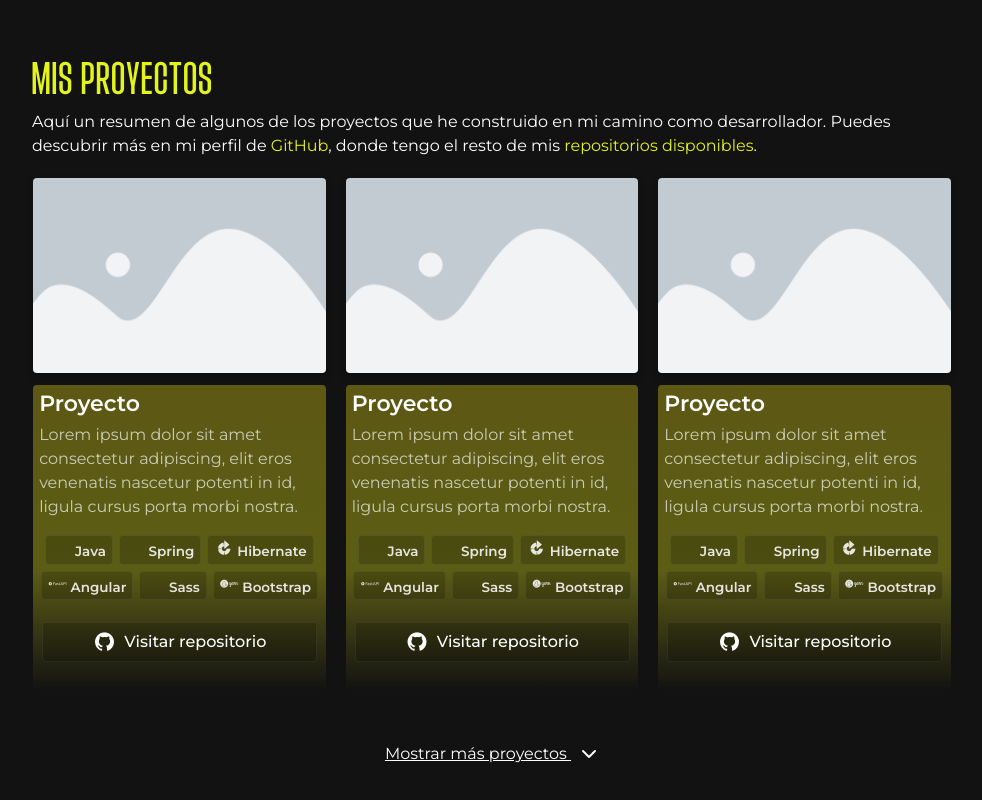
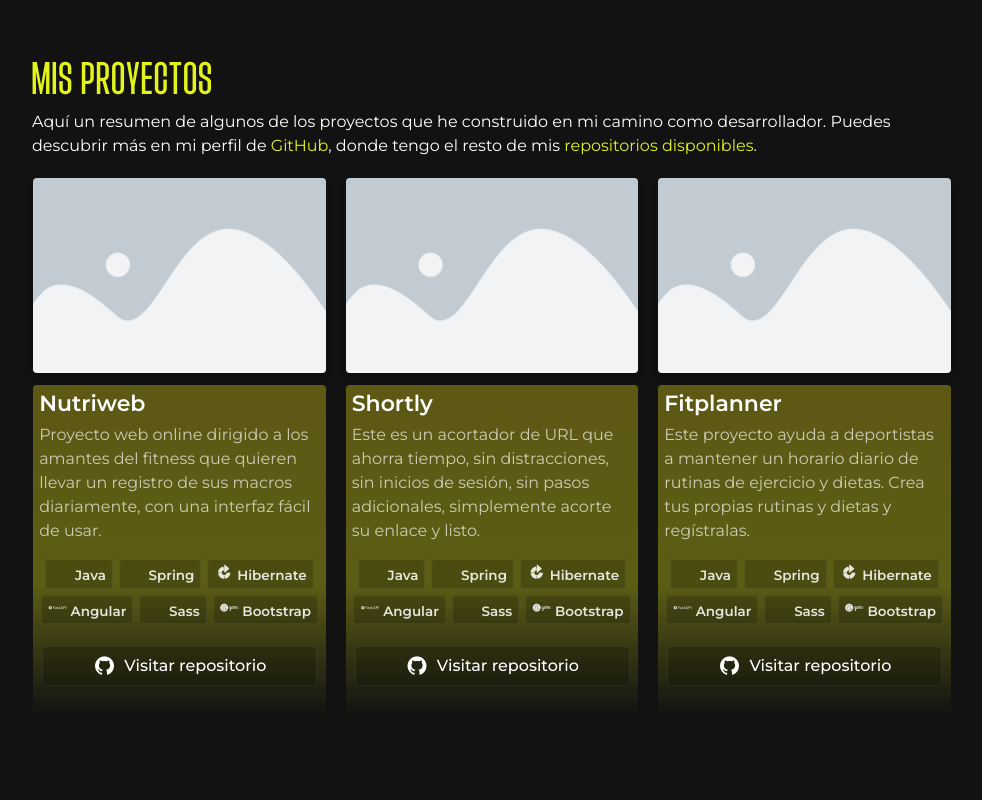
Before and after one commit to pablolop12/pablolopezlujan.es, an Angular app: page / in a window 1280 px wide. Shown: the part 966-1766 px from the top of the page, without its empty margins (148-1130 px from the left). Built offline with nearby package versions, Linux system fonts and the light colour scheme.

Commit message:
Proyectos actualizados, falta diseñar imagenes personalizadas

```diff
--- a/src/app/modules/main/components/proyectos/proyectos.component.html
+++ b/src/app/modules/main/components/proyectos/proyectos.component.html
@@ -2,16 +2,18 @@
     <div class="projects-content">
         <h1 class="title">MIS PROYECTOS</h1>
         <p class="description">
-            Aquí un resumen de algunos de los proyectos que he construido en mi camino como desarrollador. Puedes descubrir más
-            en mi perfil de <span class="hl"><a>GitHub</a></span>, donde tengo el resto de mis <span class="hl">repositorios disponibles</span>.
+            Aquí un resumen de algunos de los proyectos que he construido en mi camino como desarrollador. Puedes
+            descubrir más
+            en mi perfil de <span class="hl"><a>GitHub</a></span>, donde tengo el resto de mis <span
+                class="hl">repositorios disponibles</span>.
         </p>
         <div class="projects-container">
             <div class="project">
                 <img src="assets/img/placeholder.webp" class="project-image" alt="Project Image">
                 <div class="details">
-                    <h1 class="project-title">Proyecto</h1>
-                    <p class="project-description">Lorem ipsum dolor sit amet consectetur adipiscing, elit eros
-                        venenatis nascetur potenti in id, ligula cursus porta morbi nostra.</p>
+                    <h1 class="project-title">Nutriweb</h1>
+                    <p class="project-description">Proyecto web online dirigido a los amantes del fitness que quieren
+                        llevar un registro de sus macros diariamente, con una interfaz fácil de usar.</p>
                     <div class="tech-container">
                         <span class="tech">
                             <i class="devicon-java-plain"></i>
@@ -34,16 +36,16 @@
                             <i class="devicon-bootstrap-plain"></i>
                             Bootstrap</span>
                     </div>
-                    <a class="git-link"><i class="fa-brands fa-github me-2"></i>Visitar repositorio</a>
+                    <a class="git-link" href="https://github.com/pablolop12/Nutriweb-Nutritional-Tracker" target="_blank"><i class="fa-brands fa-github me-2"></i>Visitar repositorio</a>
                 </div>
             </div>
 
             <div class="project">
                 <img src="assets/img/placeholder.webp" class="project-image" alt="Project Image">
                 <div class="details">
-                    <h1 class="project-title">Proyecto</h1>
-                    <p class="project-description">Lorem ipsum dolor sit amet consectetur adipiscing, elit eros
-                        venenatis nascetur potenti in id, ligula cursus porta morbi nostra.</p>
+                    <h1 class="project-title">Shortly</h1>
+                    <p class="project-description">Este es un acortador de URL que ahorra tiempo, sin distracciones, sin
+                        inicios de sesión, sin pasos adicionales, simplemente acorte su enlace y listo.</p>
                     <div class="tech-container">
                         <span class="tech">
                             <i class="devicon-java-plain"></i>
@@ -66,16 +68,16 @@
                             <i class="devicon-bootstrap-plain"></i>
                             Bootstrap</span>
                     </div>
-                    <a class="git-link"><i class="fa-brands fa-github me-2"></i>Visitar repositorio</a>
+                    <a class="git-link" href="https://github.com/pablolop12/Shortly-URL-Shortener" target="_blank"><i class="fa-brands fa-github me-2"></i>Visitar repositorio</a>
                 </div>
             </div>
 
             <div class="project">
                 <img src="assets/img/placeholder.webp" class="project-image" alt="Project Image">
                 <div class="details">
-                    <h1 class="project-title">Proyecto</h1>
-                    <p class="project-description">Lorem ipsum dolor sit amet consectetur adipiscing, elit eros
-                        venenatis nascetur potenti in id, ligula cursus porta morbi nostra.</p>
+                    <h1 class="project-title">Fitplanner</h1>
+                    <p class="project-description">Este proyecto ayuda a deportistas a mantener un horario
+                        diario de rutinas de ejercicio y dietas. Crea tus propias rutinas y dietas y regístralas.</p>
                     <div class="tech-container">
                         <span class="tech">
                             <i class="devicon-java-plain"></i>
@@ -98,10 +100,11 @@
                             <i class="devicon-bootstrap-plain"></i>
                             Bootstrap</span>
                     </div>
-                    <a class="git-link"><i class="fa-brands fa-github me-2"></i>Visitar repositorio</a>
+                    <a class="git-link" href="https://github.com/pablolop12/Fitplanner-Routine-Manager" target="_blank"><i class="fa-brands fa-github me-2"></i>Visitar repositorio</a>
                 </div>
             </div>
 
+            <!--
             <div class="extra-projects d-flex align-items-center justify-content-center" [ngClass]="{'expanded': showMore}">
                 <div class="project">
                     <img src="assets/img/placeholder.webp" class="project-image" alt="Project Image">
@@ -135,15 +138,18 @@
                     </div>
                 </div>
             </div>
+            -->
         </div>
 
 
+        <!--
         <div class="text-center">
             <span class="textToggle" (click)="toggleShowMore()">
                 {{ showMore ? 'Mostrar menos proyectos' : 'Mostrar más proyectos' }}
                 <i class="fa ms-2" [ngClass]="showMore ? 'fa-chevron-up' : 'fa-chevron-down'"></i>
             </span  >
         </div>
+        -->
 
     </div>
 </section>
```
